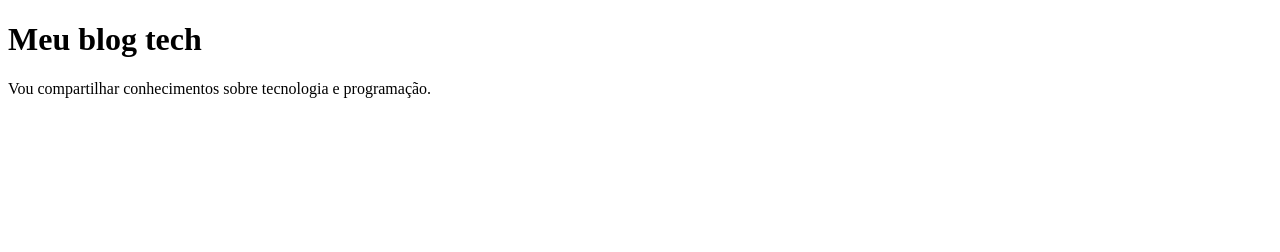
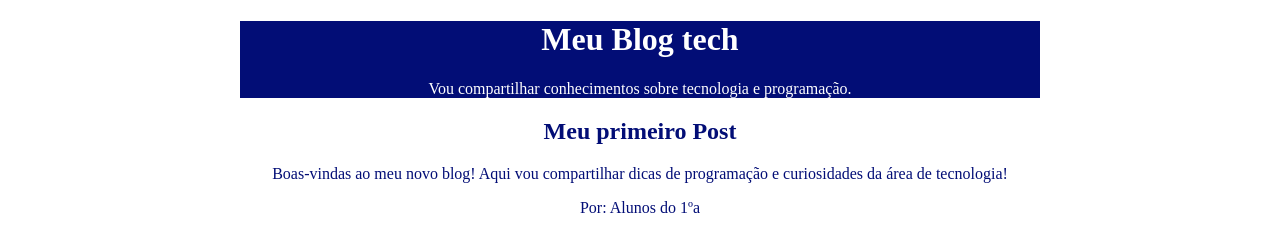
Before and after one commit to meireleslara/PAGINA-WEB, a plain HTML site: page index.html in a window 1280 px wide. Drawn offline with Linux system fonts and the light colour scheme.

Commit message:
Add files via upload

```diff
--- a/index.html
+++ b/index.html
@@ -1,15 +1,37 @@
-
 <!DOCTYPE html>
 <html lang="pt-br">
     <head>
         <meta charset="UTF-8">
         <meta name="viewport" content="width=device-width, initial-scale=1.0">
-        <title>Document</title>
+        <title>Blog</title>
+        <style>
+            header{
+                background-color: #020d76;
+                color: #ffffff;
+                text-align: center;
+                max-width: 800px;
+                margin: 0 auto;
+            }
+            main{
+                background-color: #ffffff;
+                color: #020d76;
+                text-align: center;
+                max-width: 800px;
+                margin: 0 auto;
+            }
+        </style>
     </head>
     <body>
-        <h1>Meu blog tech</h1>
+        <header>
+            <h1>Meu Blog tech</h1>
+            <p>Vou compartilhar conhecimentos sobre tecnologia e programação.</p>
+        </header>
+   <main>
+       <h2>Meu primeiro Post</h2>
+           <p>Boas-vindas ao meu novo blog!
+           Aqui vou compartilhar dicas de programação e curiosidades da área de tecnologia!</p>
 
-        <p>Vou compartilhar conhecimentos sobre tecnologia e programação.</p>
-
+           <p>Por: Alunos do 1ºa</p>
+   </main>
 </body>
 </html>
```
